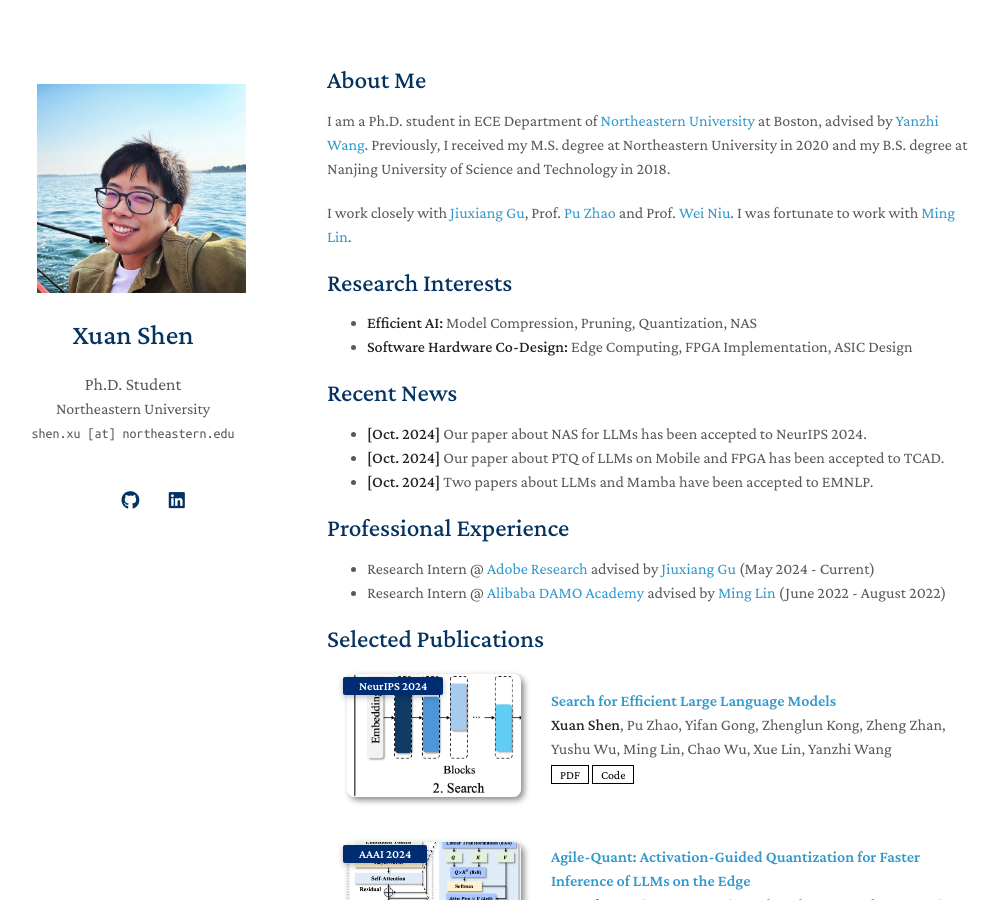
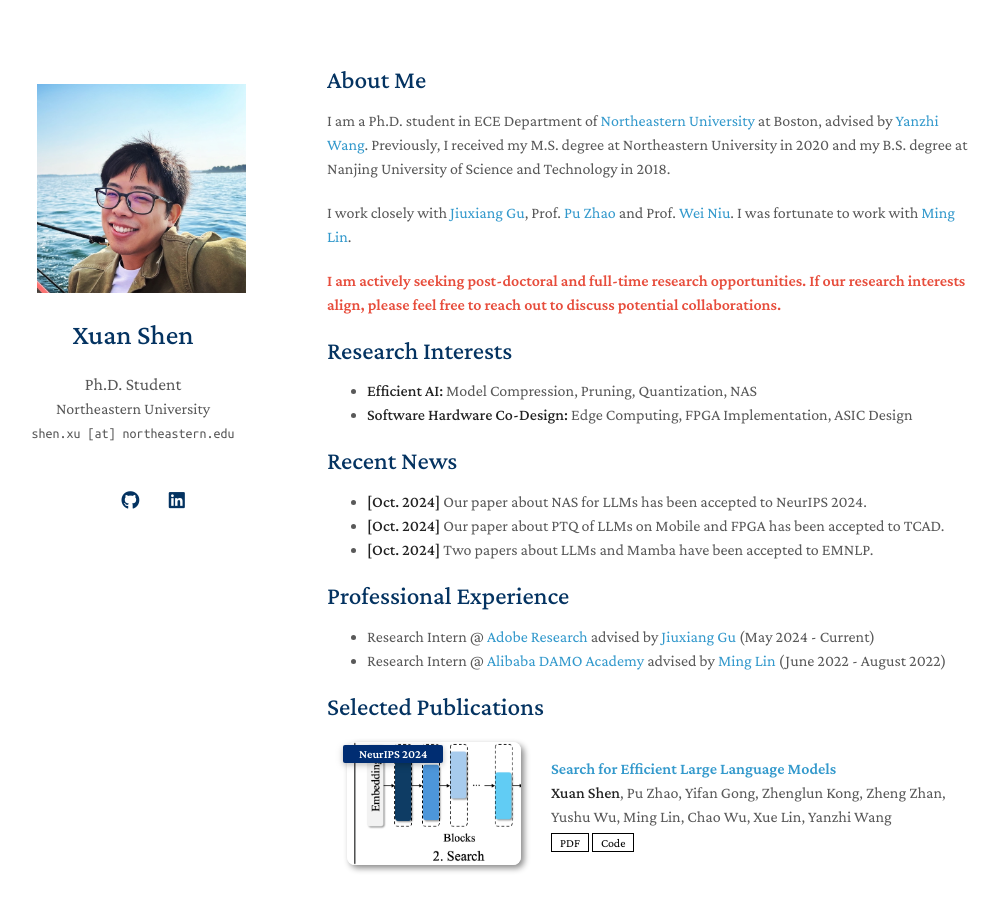
Before and after one commit to shawnricecake/shawnricecake.github.io, a Jekyll site: the page built from index.md, in a window 1280 px wide and 900 px high. Shown: the whole window, without its empty margins (143-1141 px from the left). Built offline with Jekyll 4.4.1, drawn with Linux system fonts in a browser that asks for light colours; a style sheet for code colours, icons or effects is not loaded; our own code applies the rules of GitHub Pages for plain Markdown files.

Commit message:
Update index.md

```diff
--- a/index.md
+++ b/index.md
@@ -8,6 +8,8 @@ I am a Ph.D. student in ECE Department of [Northeastern University](https://www.
 
 I work closely with [Jiuxiang Gu](https://gujiuxiang.com/), Prof. [Pu Zhao](https://puzhao.info/) and Prof. [Wei Niu](https://www.niuwei.info/).
 I was fortunate to work with [Ming Lin](https://minglin-home.github.io/).
+
+<strong style="color:#e74d3c; font-weight:600"><strong style="color:#e74d3c; font-weight:600">I am actively seeking post-doctoral and full-time research opportunities. If our research interests align, please feel free to reach out to discuss potential collaborations.</strong>
 
 ## Research Interests
 
```
